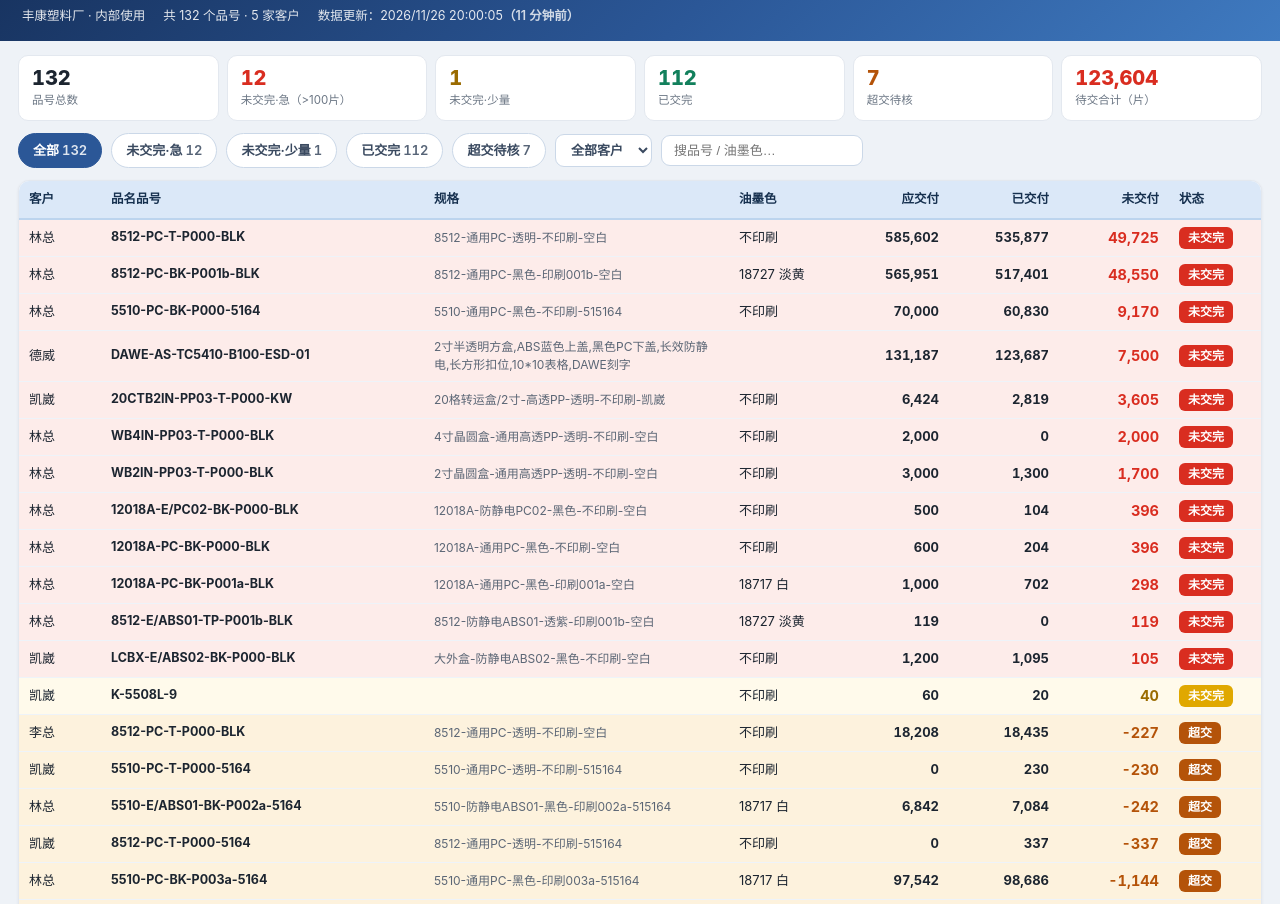
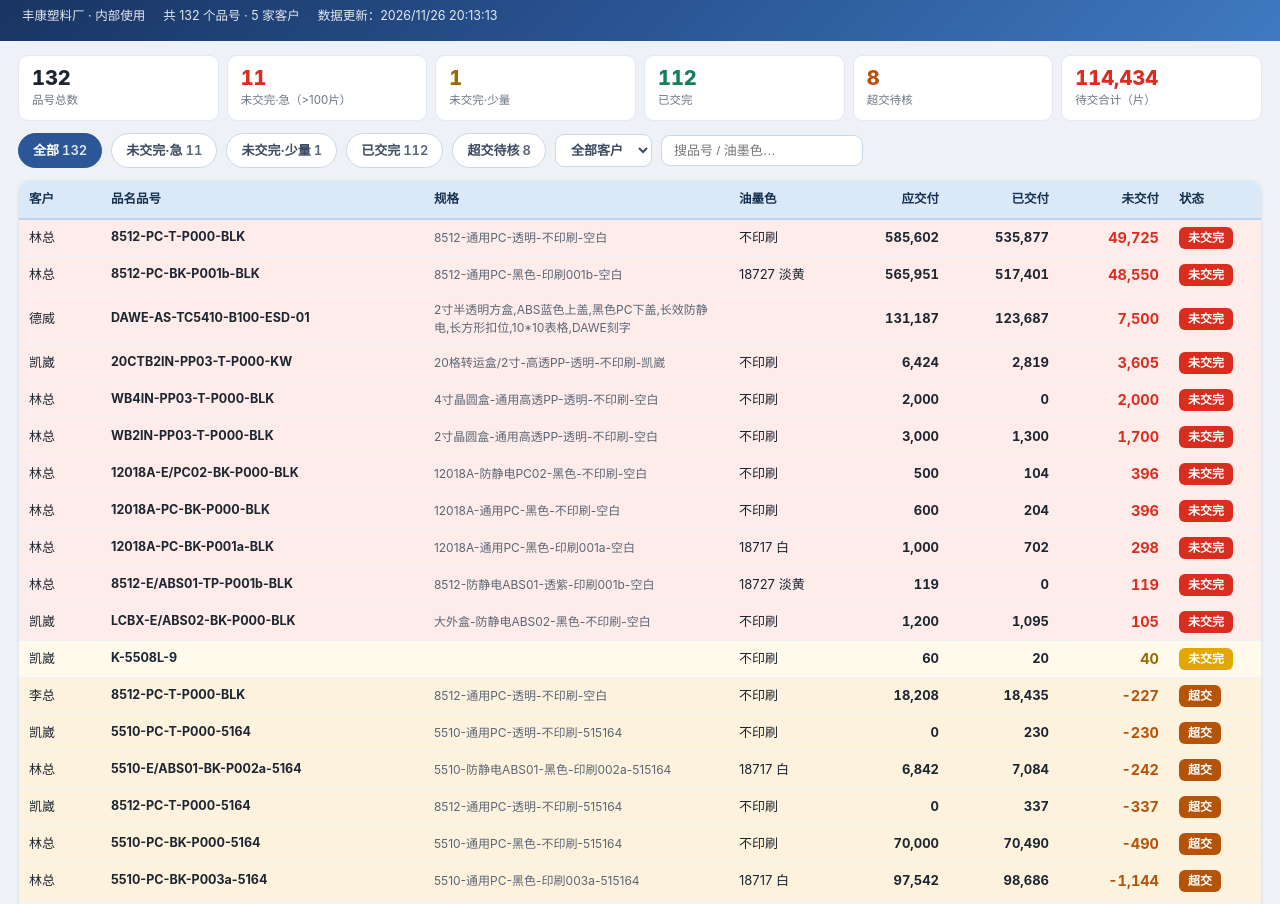
Before and after one commit to Ywr1989/qc-card-system, a plain HTML site: page weijiaofe/board-bv9yqyhp9j.html in a window 1280 px wide. Shown: the part 48-952 px from the top of the page. Drawn offline with Linux system fonts and the light colour scheme.

Commit message:
[v2] publish weijiaofe/board-bv9yqyhp9j.html

```diff
--- a/weijiaofe/board-bv9yqyhp9j.html
+++ b/weijiaofe/board-bv9yqyhp9j.html
@@ -66,26 +66,26 @@ footer{text-align:center;font-size:11.5px;color:#9aa4b2;padding:6px 16px 30px;li
 </head><body>
 <header>
   <h1>交付情况速览</h1>
-  <div class="m"><span>丰康塑料厂 · 内部使用</span><span>共 132 个品号 · 5 家客户</span><span>数据更新：2026/11/26 20:00:05<b id="ago" style="font-weight:600;opacity:.9"></b></span></div>
+  <div class="m"><span>丰康塑料厂 · 内部使用</span><span>共 132 个品号 · 5 家客户</span><span>数据更新：2026/11/26 20:13:13<b id="ago" style="font-weight:600;opacity:.9"></b></span></div>
 </header>
 <div class="wrap">
 
 
   <div class="bar2">
     <div class="card"><div class="v">132</div><div class="l">品号总数</div></div>
-    <div class="card"><div class="v" style="color:var(--red)">12</div><div class="l">未交完·急（&gt;100片）</div></div>
+    <div class="card"><div class="v" style="color:var(--red)">11</div><div class="l">未交完·急（&gt;100片）</div></div>
     <div class="card"><div class="v" style="color:var(--yellow)">1</div><div class="l">未交完·少量</div></div>
     <div class="card"><div class="v" style="color:var(--green)">112</div><div class="l">已交完</div></div>
-    <div class="card"><div class="v" style="color:var(--orange)">7</div><div class="l">超交待核</div></div>
-    <div class="card"><div class="v" style="color:var(--red)">123,604</div><div class="l">待交合计（片）</div></div>
+    <div class="card"><div class="v" style="color:var(--orange)">8</div><div class="l">超交待核</div></div>
+    <div class="card"><div class="v" style="color:var(--red)">114,434</div><div class="l">待交合计（片）</div></div>
   </div>
 
   <div class="bar">
     <span class="chip on" data-f="all">全部<span class="n">132</span></span>
-    <span class="chip c-red" data-f="red">未交完·急<span class="n">12</span></span>
+    <span class="chip c-red" data-f="red">未交完·急<span class="n">11</span></span>
     <span class="chip c-warn" data-f="warn">未交完·少量<span class="n">1</span></span>
     <span class="chip c-ok" data-f="ok">已交完<span class="n">112</span></span>
-    <span class="chip c-over" data-f="over">超交待核<span class="n">7</span></span>
+    <span class="chip c-over" data-f="over">超交待核<span class="n">8</span></span>
     <select class="sel" id="cl"><option value="">全部客户</option><option value="林总">林总</option><option value="德威">德威</option><option value="凯崴">凯崴</option><option value="李总">李总</option><option value="帝奥">帝奥</option></select>
     <input class="searchbox" id="q" placeholder="搜品号 / 油墨色…">
   </div>
@@ -119,15 +119,6 @@ footer{text-align:center;font-size:11.5px;color:#9aa4b2;padding:6px 16px 30px;li
   <td class="num">565,951</td>
   <td class="num">517,401</td>
   <td class="num big v-red">48,550</td>
-  <td><span class="st st-red">未交完</span></td>
-</tr><tr class="r-red" data-st="red" data-cl="林总" data-pn="5510-PC-BK-P000-5164">
-  <td>林总</td>
-  <td class="pn">5510-PC-BK-P000-5164</td>
-  <td class="spc">5510-通用PC-黑色-不印刷-515164</td>
-  <td>不印刷</td>
-  <td class="num">70,000</td>
-  <td class="num">60,830</td>
-  <td class="num big v-red">9,170</td>
   <td><span class="st st-red">未交完</span></td>
 </tr><tr class="r-red" data-st="red" data-cl="德威" data-pn="DAWE-AS-TC5410-B100-ESD-01">
   <td>德威</td>
@@ -254,6 +245,15 @@ footer{text-align:center;font-size:11.5px;color:#9aa4b2;padding:6px 16px 30px;li
   <td class="num">0</td>
   <td class="num">337</td>
   <td class="num big v-over">-337</td>
+  <td><span class="st st-over">超交</span></td>
+</tr><tr class="r-over" data-st="over" data-cl="林总" data-pn="5510-PC-BK-P000-5164">
+  <td>林总</td>
+  <td class="pn">5510-PC-BK-P000-5164</td>
+  <td class="spc">5510-通用PC-黑色-不印刷-515164</td>
+  <td>不印刷</td>
+  <td class="num">70,000</td>
+  <td class="num">70,490</td>
+  <td class="num big v-over">-490</td>
   <td><span class="st st-over">超交</span></td>
 </tr><tr class="r-over" data-st="over" data-cl="林总" data-pn="5510-PC-BK-P003a-5164">
   <td>林总</td>
@@ -1322,5 +1322,5 @@ document.querySelectorAll('.chip').forEach(function (c) {
 document.getElementById('cl').onchange = function (e) { cl = e.target.value; apply(); };
 document.getElementById('q').oninput = function (e) { q = (e.target.value || '').trim().toLowerCase(); apply(); };
 </script>
-<script>(function(){var T=1795694405313;function f(){var s=Math.floor((Date.now()-T)/1000),t="";if(s>=0){if(s<60)t="（刚刚）";else if(s<3600)t="（"+Math.floor(s/60)+" 分钟前）";else if(s<86400){var h=Math.floor(s/3600),m=Math.floor(s%3600/60);t="（"+h+" 小时"+(m?" "+m+" 分钟":"")+"前）";}else t="（"+Math.floor(s/86400)+" 天前）";}var e=document.getElementById("ago");if(e)e.textContent=t;}f();setInterval(f,30000);})();</script>
+<script>(function(){var T=1795695193845;function f(){var s=Math.floor((Date.now()-T)/1000),t="";if(s>=0){if(s<60)t="（刚刚）";else if(s<3600)t="（"+Math.floor(s/60)+" 分钟前）";else if(s<86400){var h=Math.floor(s/3600),m=Math.floor(s%3600/60);t="（"+h+" 小时"+(m?" "+m+" 分钟":"")+"前）";}else t="（"+Math.floor(s/86400)+" 天前）";}var e=document.getElementById("ago");if(e)e.textContent=t;}f();setInterval(f,30000);})();</script>
 </body></html>
```
